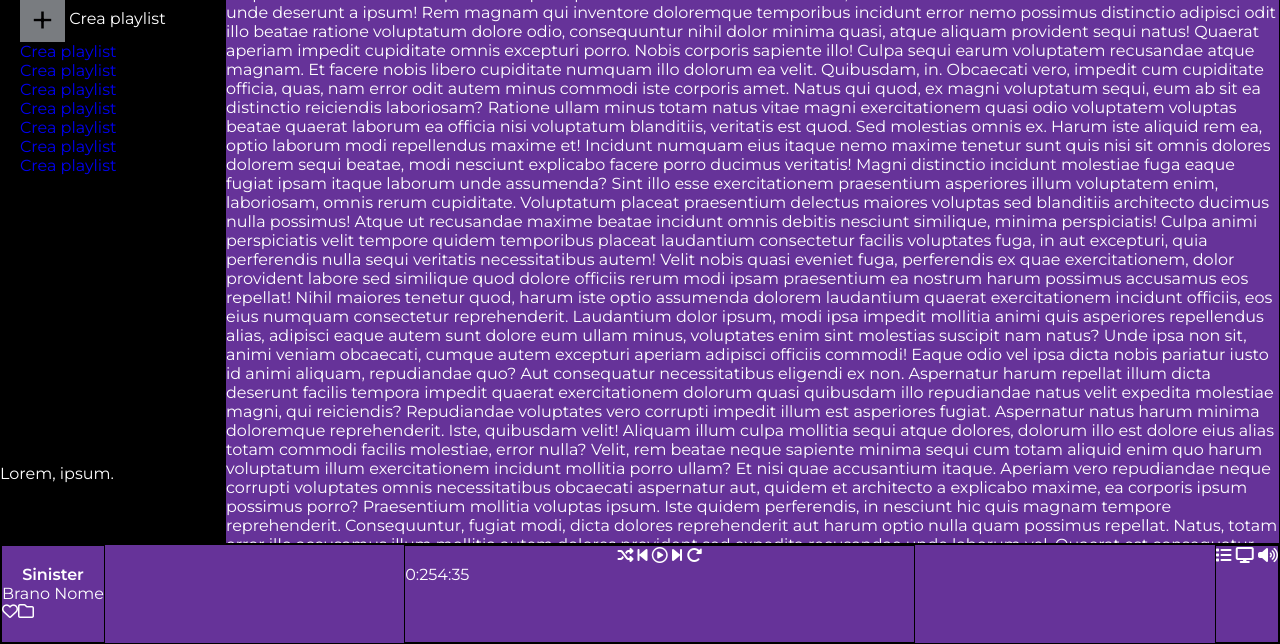
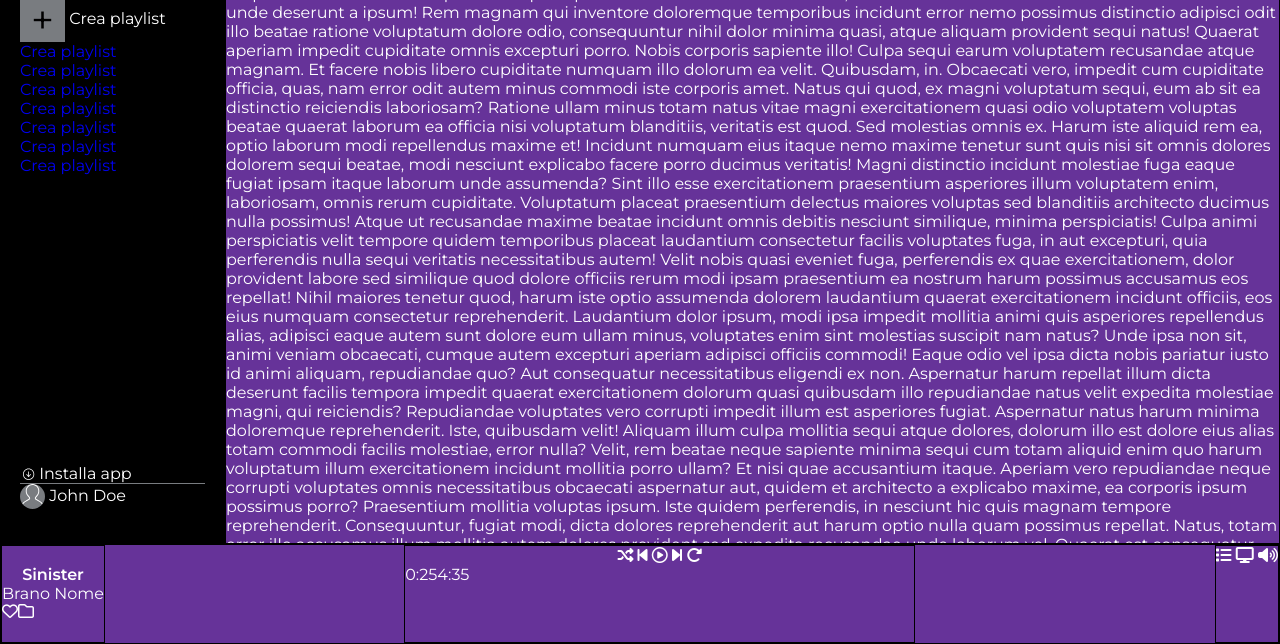
Before and after one commit to Alethepata/html-css-spotifyweb, a plain HTML site: page index.html in a window 1280 px wide. Shown: the part 156-800 px from the top of the page. Drawn offline with Linux system fonts and the light colour scheme.

Commit message:
[Edit] 1° section leftbar bottom-leftbar

```diff
--- a/css/style.css
+++ b/css/style.css
@@ -53,6 +53,7 @@ section:last-child{
   height: 100%;
   min-height: 400px;
   background-color: var(--black);
+  padding: 0 20px;
 
 
 }
@@ -77,7 +78,7 @@ section:last-child{
 
 .top-leftbar{
   height: calc(100% - 80px);
-  padding: 0 20px;
+
 
 
 }
@@ -110,13 +111,24 @@ section:last-child{
 .bottom-leftbar{
   height: 80px;
 
+}
 
+.bottom-leftbar .text:first-child{
+  border-bottom: 1px solid var(--lihtgray);
 
 
 }
-.bottom-leftbar .text{
-  height: 100%;
+.bottom-leftbar .text:first-child img{
+  height: 15px;
+  vertical-align: middle;
 
+}
+.bottom-leftbar .text:last-child img{
+  background-color: var(--lihtgray);
+  border-radius: 50%;
+  height: 25px;
+  width: 25px;
+  vertical-align: middle;
 
 }
 
--- a/index.html
+++ b/index.html
@@ -111,7 +111,16 @@
 
         <div class="bottom-leftbar">
           <div class="text">
-            Lorem, ipsum.
+            <img src="img/download.svg" alt="">
+            <span>
+              Installa app
+            </span>
+          </div>
+          <div class="text">
+            <img src="img/profile.svg" alt="">
+            <span>
+              John Doe
+            </span>
           </div>
         </div>
 
```
